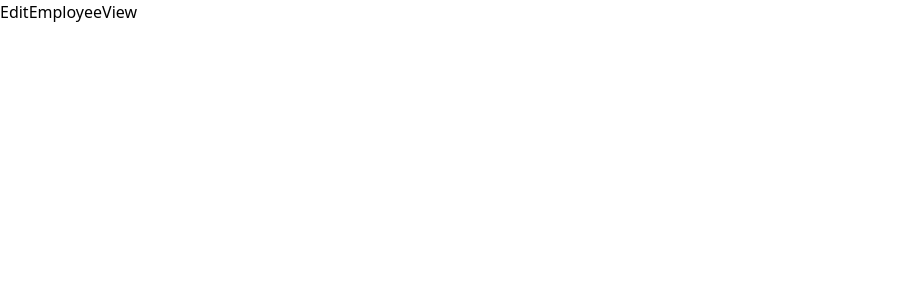
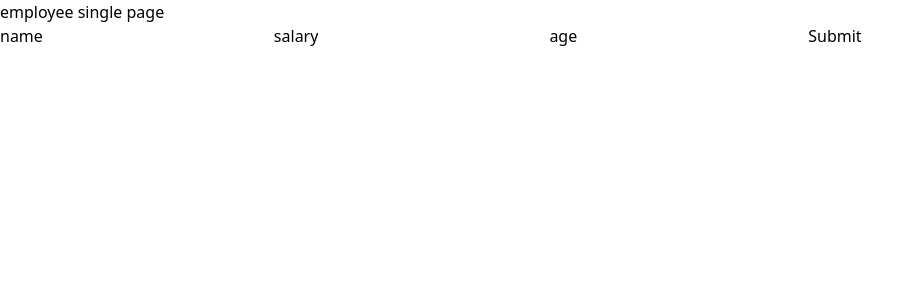
Before and after one commit to Maede-Dev/dotweb-interview, a React (Create React App) app: page /employees/1/edit in a window 1280 px wide. Shown: the top 300 px of the page, without its empty margins (0-924 px from the left). Built offline with nearby package versions, Linux system fonts and the light colour scheme; no server answers.

Commit message:
initial commit

```diff
--- a/src/components/employeeItem.tsx
+++ b/src/components/employeeItem.tsx
@@ -1,30 +1,37 @@
 import React from "react";
 import { IEmployeeType } from "../types/employee";
+import { Link, useNavigate } from "react-router-dom";
+import axiosInstance from "../api";
 
-const EmployeeItem = ({
-  id,
-  employee_name,
-  profile_image,
-  employee_age,
-  employee_salary,
-}: IEmployeeType) => {
+interface IEmployeeItem {
+  item: IEmployeeType;
+  refetch: () => void;
+}
+
+const EmployeeItem = ({ item, refetch }: IEmployeeItem) => {
+  const { id, employee_name, employee_age, employee_salary } = item;
+  const navigate = useNavigate();
+  const handleDeleteUser = async () => {
+    axiosInstance.delete(`/delete/${id}`).then(() => refetch());
+  };
   return (
     <div className=" items-center flex-wrap gap-2 bg-slate-400 m-5 w-[250px] h-[150px] p-5">
-      <a href={`/employee/${id}`}>
-        {/* <img
-          src={profile_image}
-          alt="picEmployee"
-          className="h-[150px] w-[200px]"
-        /> */}
-
+      <Link to={`/employee/${id}`}>
         <div>name: {employee_name}</div>
         <div>age: {employee_age}</div>
         <div>salary: {employee_salary}</div>
-      </a>
-      <button className="p-2 cursor-pointer bg-[#374151] rounded mt-2">
+      </Link>
+      <button
+        className="p-2 cursor-pointer bg-[#374151] rounded mt-2"
+        type="button"
+        onClick={handleDeleteUser}
+      >
         delete
       </button>
-      <button className="p-2 cursor-pointer bg-[#374151] ml-5 rounded mt-2">
+      <button
+        className="p-2 cursor-pointer bg-[#374151] ml-5 rounded mt-2"
+        onClick={() => navigate(`/employees/${id}/edit`)}
+      >
         edit
       </button>
     </div>
--- a/src/pages/createEmployee.tsx
+++ b/src/pages/createEmployee.tsx
@@ -1,8 +1,7 @@
 import React from "react";
-import DeleteEmployeeView from "../views/createEmployeeView";
 import CreateEmployeeView from "../views/createEmployeeView";
 
-const CreateEmployee = () => {
+const CreateEmployeePage = () => {
   return (
     <div>
       <CreateEmployeeView />
@@ -10,4 +9,4 @@ const CreateEmployee = () => {
   );
 };
 
-export default CreateEmployee;
+export default CreateEmployeePage;
--- a/src/pages/editEmployee.tsx
+++ b/src/pages/editEmployee.tsx
@@ -1,12 +1,13 @@
 import React from "react";
 import EditEmployeeView from "../views/editEmployeeView";
 
-const EditEmployee = () => {
+const EditEmployeePage = () => {
   return (
     <div>
+      <h1>employee single page</h1>
       <EditEmployeeView />
     </div>
   );
 };
 
-export default EditEmployee;
+export default EditEmployeePage;
--- a/src/pages/singleEmployee.tsx
+++ b/src/pages/singleEmployee.tsx
@@ -2,15 +2,16 @@ import React, { useEffect, useState } from "react";
 
 import { useParams } from "react-router-dom";
 import axiosInstance from "../api";
+import { IEmployeeType } from "../types/employee";
 
 const SingleEmployee = () => {
-  const [singleEmployee, setSingleEmployee] = useState<any>();
+  const [singleEmployee, setSingleEmployee] = useState<IEmployeeType>();
   const { employeeId } = useParams();
 
   const handleGetEmployeeData = async () => {
     await axiosInstance
-      .get("/employee")
-      .then((res) => setSingleEmployee(res?.data));
+      .get(`/employee/${employeeId}`)
+      .then((res) => setSingleEmployee(res?.data?.data));
   };
 
   useEffect(() => {
@@ -21,6 +22,7 @@ const SingleEmployee = () => {
 
   return (
     <div>
+      <div>Employee Information</div>
       <div>{singleEmployee?.id}</div>
       <div>{singleEmployee?.employee_name}</div>
     </div>
--- a/src/routes/routingConfig.tsx
+++ b/src/routes/routingConfig.tsx
@@ -3,8 +3,8 @@ import LoginPage from "../pages/login";
 import { Routes, Route } from "react-router-dom";
 import EmployeePage from "../pages/employee";
 import SingleEmployee from "../pages/singleEmployee";
-import EditEmployee from "../pages/editEmployee";
-import CreateEmployee from "../pages/createEmployee";
+import CreateEmployeePage from "../pages/createEmployee";
+import EditEmployeePage from "../pages/editEmployee";
 
 const RoutingConfig = () => {
   return (
@@ -13,11 +13,11 @@ const RoutingConfig = () => {
       <Route path="/login" element={<LoginPage />} />
       <Route path="/employee" element={<EmployeePage />} />
       <Route path="/employees/:employeeId" element={<SingleEmployee />} />
-      <Route path="/employees/:employeeId/edit" element={<EditEmployee />} />
       <Route
-        path="/employees/:employeeId/create"
-        element={<CreateEmployee />}
+        path="/employees/:employeeId/edit"
+        element={<EditEmployeePage />}
       />
+      <Route path="/employees/create" element={<CreateEmployeePage />} />
     </Routes>
   );
 };
--- a/src/views/createEmployeeView.tsx
+++ b/src/views/createEmployeeView.tsx
@@ -1,7 +1,40 @@
 import React from "react";
+import { FieldValues, useForm } from "react-hook-form";
+import axiosInstance from "../api";
+import { useNavigate } from "react-router-dom";
 
 const CreateEmployeeView = () => {
-  return <div>CreateEmployeeView</div>;
+  const navigate = useNavigate();
+  const {
+    register,
+    handleSubmit,
+    formState: { errors },
+  } = useForm();
+
+  const submitForm = async (data: FieldValues) => {
+    await axiosInstance.post("/create", data).then(() => navigate("/employee"));
+  };
+
+  return (
+    <form onSubmit={handleSubmit(submitForm)}>
+      <label>
+        name
+        <input {...register("name")} />
+      </label>
+      <label>
+        salary
+        <input {...register("salary", { required: true })} />
+        {errors.salary && <p>salary is required.</p>}
+      </label>
+      <label>
+        age
+        <input {...register("age", { pattern: /\d+/ })} />
+        {errors.age && <p>Please enter number for age.</p>}
+      </label>
+
+      <input type="submit" />
+    </form>
+  );
 };
 
 export default CreateEmployeeView;
--- a/src/views/editEmployeeView.tsx
+++ b/src/views/editEmployeeView.tsx
@@ -1,7 +1,60 @@
-import React from "react";
+import React, { useEffect } from "react";
+import axiosInstance from "../api";
+import { useNavigate, useParams } from "react-router-dom";
+import { FieldValues, useForm } from "react-hook-form";
 
 const EditEmployeeView = () => {
-  return <div>EditEmployeeView</div>;
+  const navigate = useNavigate();
+  const { employeeId } = useParams();
+
+  const {
+    register,
+    handleSubmit,
+    formState: { errors },
+    setValue,
+  } = useForm();
+
+  const handleGetEmployeeData = async () => {
+    await axiosInstance.get(`/employee/${employeeId}`).then((res) => {
+      const userData = res?.data?.data;
+      setValue("name", userData?.employee_name);
+      setValue("salary", userData?.employee_salary);
+      setValue("age", userData?.employee_age);
+    });
+  };
+
+  useEffect(() => {
+    if (employeeId) {
+      handleGetEmployeeData();
+    }
+  }, [employeeId]);
+
+  const submitForm = async (data: FieldValues) => {
+    await axiosInstance
+      .put(`/update/${employeeId}`, data)
+      .then(() => navigate(`/employees/${employeeId}`));
+  };
+
+  return (
+    <form onSubmit={handleSubmit(submitForm)}>
+      <label>
+        name
+        <input {...register("name")} />
+      </label>
+      <label>
+        salary
+        <input {...register("salary", { required: true })} />
+        {errors.salary && <p>salary is required.</p>}
+      </label>
+      <label>
+        age
+        <input {...register("age", { pattern: /\d+/ })} />
+        {errors.age && <p>Please enter number for age.</p>}
+      </label>
+
+      <input type="submit" />
+    </form>
+  );
 };
 
 export default EditEmployeeView;
--- a/src/views/employeeView.tsx
+++ b/src/views/employeeView.tsx
@@ -2,7 +2,7 @@ import React, { useEffect, useState } from "react";
 import axiosInstance from "../api";
 import { IEmployeeType } from "../types/employee";
 import { mockEmployees } from "../api/mock";
-import { useNavigate } from "react-router-dom";
+import { Link, useNavigate } from "react-router-dom";
 import EmployeeItem from "../components/employeeItem";
 
 const EmployeeView = () => {
@@ -15,19 +15,30 @@ const EmployeeView = () => {
       .get("/employees")
       .then((res) => setEmployeeList(res?.data.data));
   };
+  const handleLogout = () => {
+    localStorage.removeItem("test_token");
+    navigate("/login");
+  };
   useEffect(() => {
-    // getEmployeeList();
+    getEmployeeList();
   }, []);
 
   return (
+    <>
       <div className="flex items-center flex-wrap gap-2">
         <h1 className="text-[20px] ml-5 font-bold block w-[100%]">
           employee list
         </h1>
+        <Link to="/employees/create">+ Add New Employee</Link>
+        <div onClick={handleLogout}>Logout</div>
+      </div>
+
+      <div>
         {employeeList?.map((item) => (
-        <EmployeeItem {...item} />
+          <EmployeeItem item={item} key={item?.id} refetch={getEmployeeList} />
         ))}
       </div>
+    </>
   );
 };
 
```
Lines whose indentation alone changed are shown as unchanged.
